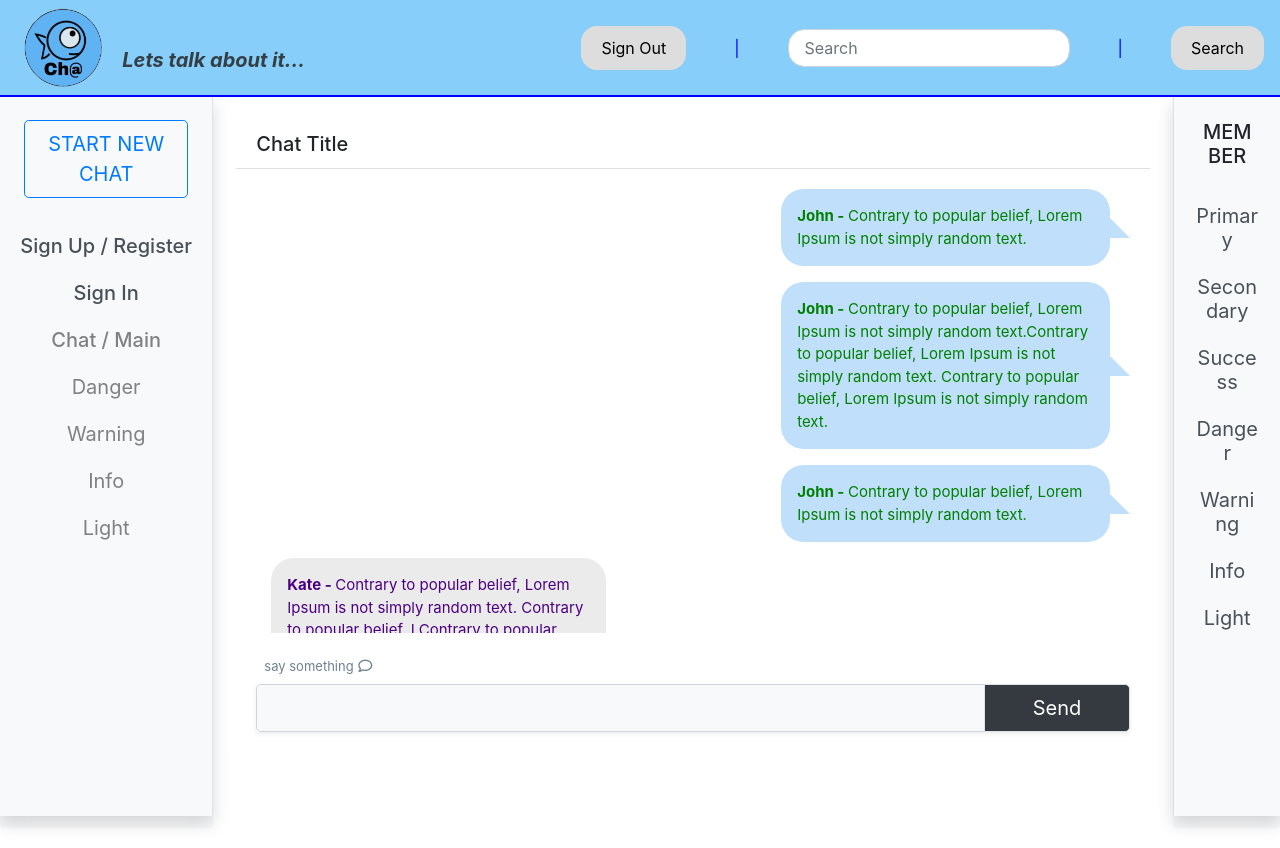
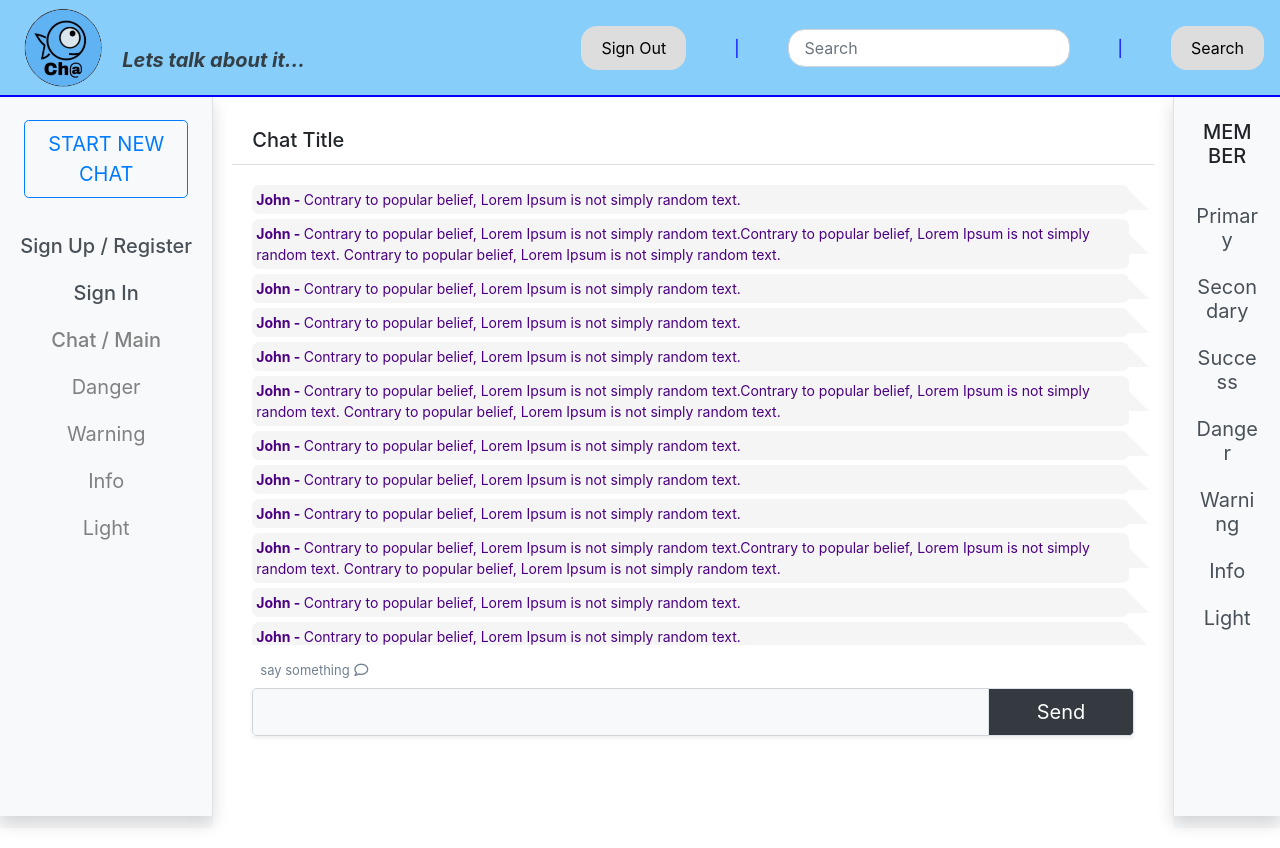
Before and after one commit to catnap89/HelloWorldCommunity, a React (Create React App) app in the folder client/: page /community/1 in a window 1280 px wide. Built offline with nearby package versions, Linux system fonts and the light colour scheme.

Commit message:
added 1on1 chat page and new chatbox better for group chat

```diff
--- a/client/src/components/Chatbox/chatbox.css
+++ b/client/src/components/Chatbox/chatbox.css
@@ -5,16 +5,17 @@
   } */
 
 p {
-  font-size: 15px;;
+  font-size: 14px;
+  margin-bottom: 5px;
 }
 
 .response1 {
-  color:green;
+  color:indigo;
 }
 
-.response {
+/* .response {
   color: indigo;
-}
+} */
 
 .chat {
   /* min-height: 750px;
@@ -55,8 +56,8 @@ p {
 /* buubles right */
 .speech-bubble {
 	position: relative;
-	background: rgb(191, 223, 250);
-  border-radius: 1.5em;
+	background: whitesmoke;
+  border-radius: .5em;
   margin-right: 5px;
 }
 
@@ -68,7 +69,7 @@ p {
 	width: 0;
 	height: 0;
 	border: 20px solid transparent;
-	border-left-color:rgb(191, 223, 250);
+	border-left-color:whitesmoke;
 	border-right: 0;
 	border-bottom: 0;
 	margin-top: -10px;
@@ -77,12 +78,12 @@ p {
 
 .speech-bubble:hover {
   background:rgb(220, 238, 253);
-  /* border-left-color: lightskyblue; */
+
 }
 
 /* bubbles left */
 
-.speech-bubble-left {
+/* .speech-bubble-left {
 	position: relative;
 	background:rgb(236, 235, 235);
 	border-radius: 1.5em;
@@ -105,8 +106,8 @@ p {
 
 .speech-bubble-left:hover {
   background:rgb(211, 209, 209);
-  /* border-left-color: lightskyblue; */
-}
+
+} */
 
 /* textbox lable chat here */
 
--- a/client/src/components/Chatbox/index.js
+++ b/client/src/components/Chatbox/index.js
@@ -11,40 +11,85 @@ const Chatbox = (props) => (
 
     // code for chat with 2 (split) windows
 
-    <Card className= 'col-9 p-2 border-0 chat mt-3 mb-1 mx-auto'>
+    <Card className= 'col-9 p-1 border-0 chat mt-3 mb-0 mx-auto'>
 
         <Card.Header as="h5" className="bg-white">Chat Title</Card.Header>
 
         <Card.Body className='scroll'>
 
-        <Card.Text id="person1" className=" ml-auto col-5">
-            <p className='response1 speech-bubble p-3'>
+        <Card.Text id="person1" className=" ml-auto">
+            <p className='response1 speech-bubble p-1'>
             <strong>John - </strong>Contrary to popular belief, Lorem Ipsum is not simply random text.
             </p>
 
-            <p className='response1 speech-bubble p-3'>
+            <p className='response1 speech-bubble p-1'>
             <strong>John - </strong>Contrary to popular belief, Lorem Ipsum is not simply random text.Contrary to popular belief, Lorem Ipsum is not simply random text.  Contrary to popular belief, Lorem Ipsum is not simply random text.
             </p>
 
-            <p className='response1 speech-bubble p-3'>
+            <p className='response1 speech-bubble p-1'>
+            <strong>John - </strong>Contrary to popular belief, Lorem Ipsum is not simply random text.
+            </p>
+            <p className='response1 speech-bubble p-1'>
+            <strong>John - </strong>Contrary to popular belief, Lorem Ipsum is not simply random text.
+            </p>
+
+            <p className='response1 speech-bubble p-1'>
+            <strong>John - </strong>Contrary to popular belief, Lorem Ipsum is not simply random text.
+            </p>
+
+            <p className='response1 speech-bubble p-1'>
+            <strong>John - </strong>Contrary to popular belief, Lorem Ipsum is not simply random text.Contrary to popular belief, Lorem Ipsum is not simply random text.  Contrary to popular belief, Lorem Ipsum is not simply random text.
+            </p>
+
+            <p className='response1 speech-bubble p-1'>
+            <strong>John - </strong>Contrary to popular belief, Lorem Ipsum is not simply random text.
+            </p>
+            <p className='response1 speech-bubble p-1'>
+            <strong>John - </strong>Contrary to popular belief, Lorem Ipsum is not simply random text.
+            </p>
+            <p className='response1 speech-bubble p-1'>
+            <strong>John - </strong>Contrary to popular belief, Lorem Ipsum is not simply random text.
+            </p>
+
+            <p className='response1 speech-bubble p-1'>
+            <strong>John - </strong>Contrary to popular belief, Lorem Ipsum is not simply random text.Contrary to popular belief, Lorem Ipsum is not simply random text.  Contrary to popular belief, Lorem Ipsum is not simply random text.
+            </p>
+
+            <p className='response1 speech-bubble p-1'>
+            <strong>John - </strong>Contrary to popular belief, Lorem Ipsum is not simply random text.
+            </p>
+            <p className='response1 speech-bubble p-1'>
+            <strong>John - </strong>Contrary to popular belief, Lorem Ipsum is not simply random text.
+            </p>
+            <p className='response1 speech-bubble p-1'>
+            <strong>John - </strong>Contrary to popular belief, Lorem Ipsum is not simply random text.
+            </p>
+
+            <p className='response1 speech-bubble p-1'>
+            <strong>John - </strong>Contrary to popular belief, Lorem Ipsum is not simply random text.Contrary to popular belief, Lorem Ipsum is not simply random text.  Contrary to popular belief, Lorem Ipsum is not simply random text.
+            </p>
+
+            <p className='response1 speech-bubble p-1'>
+            <strong>John - </strong>Contrary to popular belief, Lorem Ipsum is not simply random text.
+            </p>
+            <p className='response1 speech-bubble p-1'>
             <strong>John - </strong>Contrary to popular belief, Lorem Ipsum is not simply random text.
             </p>
 
 
-
         </Card.Text>
 
-        <Card.Text id="person2" className="mr-auto col-5">
+        {/* <Card.Text id="person2" className="mr-auto col-5">
 
             <p className='response speech-bubble-left p-3'>
             <strong>Kate - </strong>Contrary to popular belief, Lorem Ipsum is not simply random text. Contrary to popular belief, LContrary to popular belief, Lorem Ipsum is not simply random text.  orem Ipsum is not simply random text.
             </p>
 
-        </Card.Text>
+        </Card.Text> */}
 
         </Card.Body>
 
-        <Card.Footer fixed="bottom" className="text-muted bg-white border-0 mt-2">
+        <Card.Footer fixed="bottom" className="text-muted bg-white border-0 mt-0">
  <label for="input" className="Input-label mut pl-2">say something</label> <i className="far fa-comment fa-sm mut"></i>
             <InputGroup size="lg" className="mb-0 shadow-sm">
             <FormControl className="bg-light"
--- /dev/null
+++ b/client/src/components/ChatboxIm/chatbox.css
@@ -0,0 +1,121 @@
+/* .mt-5 {
+    margin-top: 100px !important;
+    min-height: 100%;
+
+  } */
+
+p {
+  font-size: 15px;;
+}
+
+.response1 {
+  color:green;
+}
+
+.response {
+  color: indigo;
+}
+
+.chat {
+  /* min-height: 750px;
+  max-height: 750px; */
+  min-height: 80vh;
+  max-height: 80vh;
+
+  /* height:90vh */
+}
+
+.scroll {
+   overflow-y: auto;
+}
+
+
+::-webkit-scrollbar {
+  width: 12px;
+}
+
+/* Track */
+::-webkit-scrollbar-track {
+  background: rgb(248, 248, 248);
+  /* box-shadow: inset 0 0 5px orangered;  */
+  /* border-radius: 10px; */
+}
+
+/* Handle */
+::-webkit-scrollbar-thumb {
+  background: lightgray;
+  /* border-radius: 10px; */
+}
+
+/* Handle on hover */
+::-webkit-scrollbar-thumb:hover {
+  background:lightskyblue;
+}
+
+/* buubles right */
+.speech-bubble {
+	position: relative;
+	background: rgb(191, 223, 250);
+  border-radius: 1.5em;
+  margin-right: 5px;
+}
+
+.speech-bubble:after {
+	content: '';
+	position: absolute;
+	right: 0;
+	top: 50%;
+	width: 0;
+	height: 0;
+	border: 20px solid transparent;
+	border-left-color:rgb(191, 223, 250);
+	border-right: 0;
+	border-bottom: 0;
+	margin-top: -10px;
+	margin-right: -20px;
+}
+
+.speech-bubble:hover {
+  background:rgb(220, 238, 253);
+  /* border-left-color: lightskyblue; */
+}
+
+/* bubbles left */
+
+.speech-bubble-left {
+	position: relative;
+	background:rgb(236, 235, 235);
+	border-radius: 1.5em;
+}
+
+.speech-bubble-left:after {
+	content: '';
+	position: absolute;
+	left: 0;
+	top: 50%;
+	width: 0;
+	height: 0;
+	border: 20px solid transparent;
+	border-right-color:rgb(236, 235, 235);
+	border-left: 0;
+	border-bottom: 0;
+	margin-top: -10px;
+	margin-left: -20px;
+}
+
+.speech-bubble-left:hover {
+  background:rgb(211, 209, 209);
+  /* border-left-color: lightskyblue; */
+}
+
+/* textbox lable chat here */
+
+.Input-label {
+	font-size: 13px;
+}
+
+/* font awesome icon textbox */
+
+.mut {
+	color:slategray;
+}
```
Also changed, not shown: client/src/components/ChatboxIm/index.js (added, +66 -0 lines).
